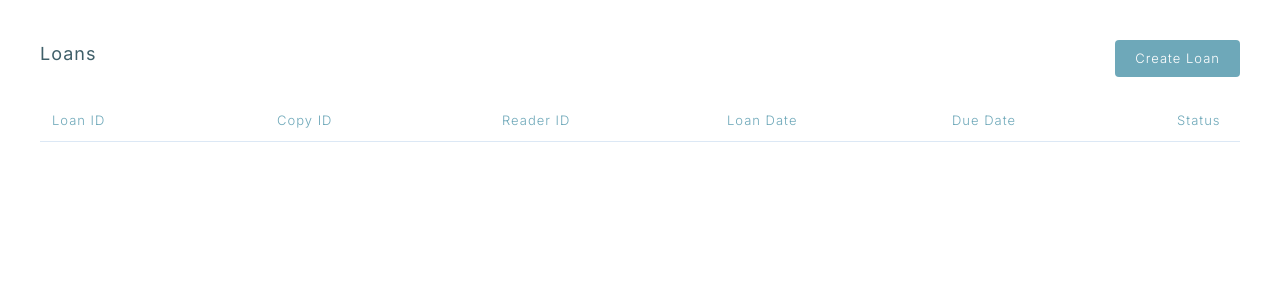
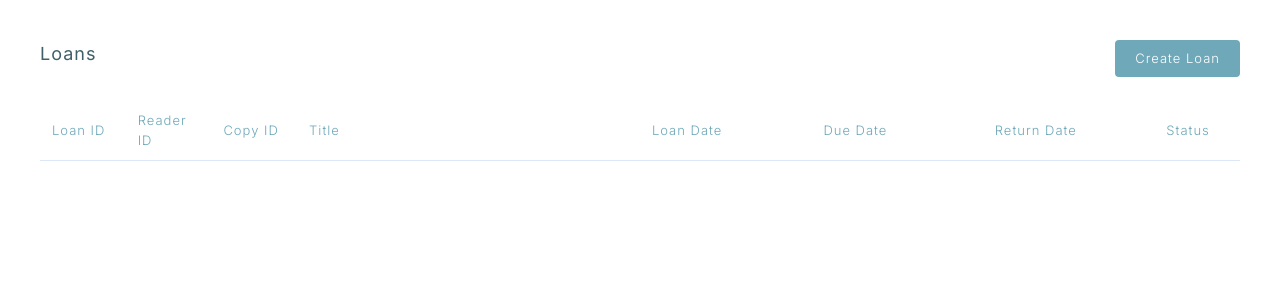
Before and after one commit to maria-caseiro/web-library, a Flask app: page /loans in a window 1280 px wide. Shown: the part 56-356 px from the top of the page. Run offline with Flask 3, Linux system fonts and the light colour scheme; a user stored in the database is signed in; data that the repository does not hold is empty.

Commit message:
fix: Add book title to loans table

```diff
--- a/templates/loans.html
+++ b/templates/loans.html
@@ -24,17 +24,19 @@
 
     <main>
         <div class="page-header">
-			<h2>Loans</h2>
-			<button class="btn-primary">Create Loan</button>
-		</div>
+            <h2>Loans</h2>
+            <button class="btn-primary">Create Loan</button>
+        </div>
         <table>
             <thead>
                 <tr>
-                    <th style="width: 15%">Loan ID</th>
-                    <th style="width: 15%">Copy ID</th>
-                    <th style="width: 15%">Reader ID</th>
-                    <th style="width: 15%">Loan Date</th>
-                    <th style="width: 15%">Due Date</th>
+                    <th style="width: 5%">Loan ID</th>
+                    <th style="width: 5%">Reader ID</th>
+                    <th style="width: 5%">Copy ID</th>
+                    <th style="width: 20%">Title</th>
+                    <th style="width: 10%">Loan Date</th>
+                    <th style="width: 10%">Due Date</th>
+                    <th style="width: 10%">Return Date</th>
                     <th style="width: 5%">Status</th>
                 </tr>
             </thead>
@@ -42,10 +44,12 @@
                 {% for loan in loans %}
                 <tr>
                     <td>{{ loan.loan_id }}</td>
+                    <td>{{ loan.reader_id }}</td>
                     <td>{{ loan.copy_id }}</td>
-                    <td>{{ loan.reader_id }}</td>
+                    <td>{{ loan.title }}</td>
                     <td>{{ loan.loan_date }}</td>
                     <td>{{ loan.due_date }}</td>
+                    <td>{{ loan.return_date or "-" }}</td>
                     <td>{{ "Active" if loan.return_date is none else "Returned" }}</td>
                 </tr>
                 {% endfor %}
```
Also changed, not shown: templates/index.html (+8 -6 lines).
